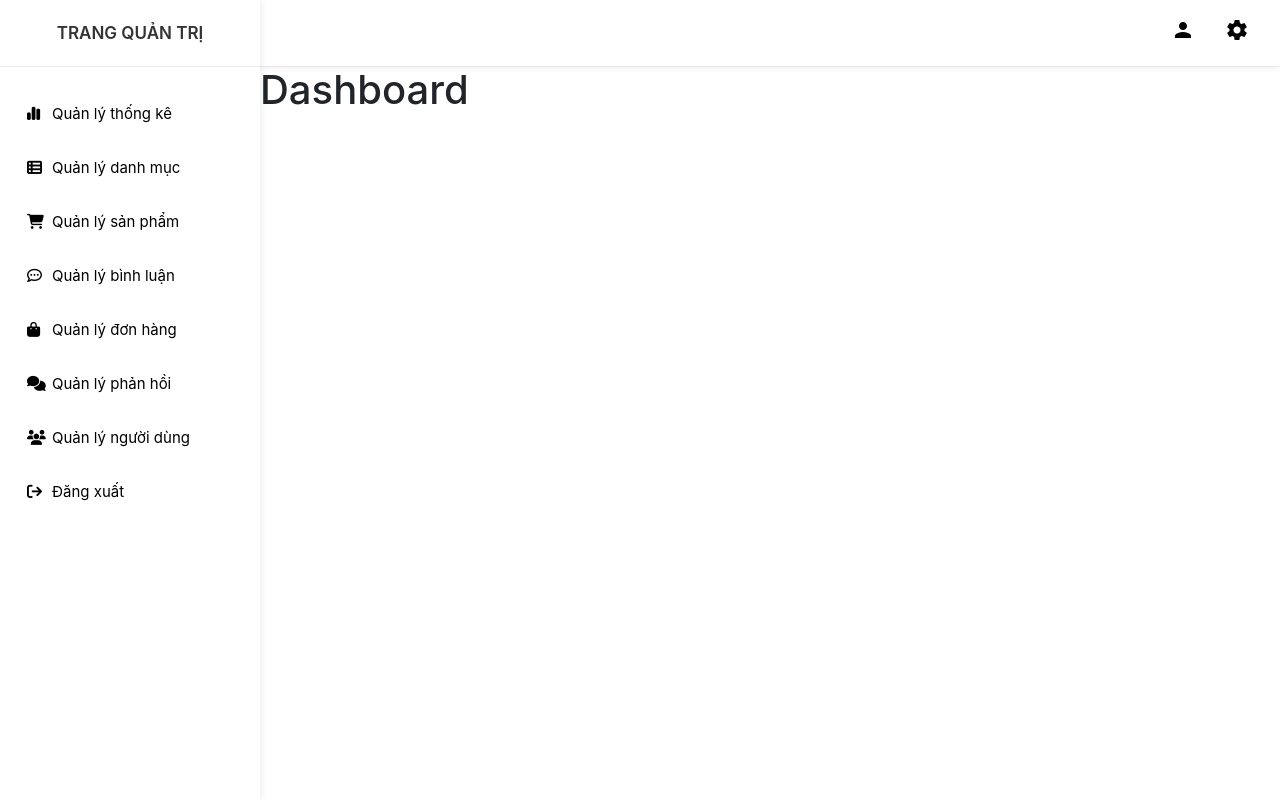
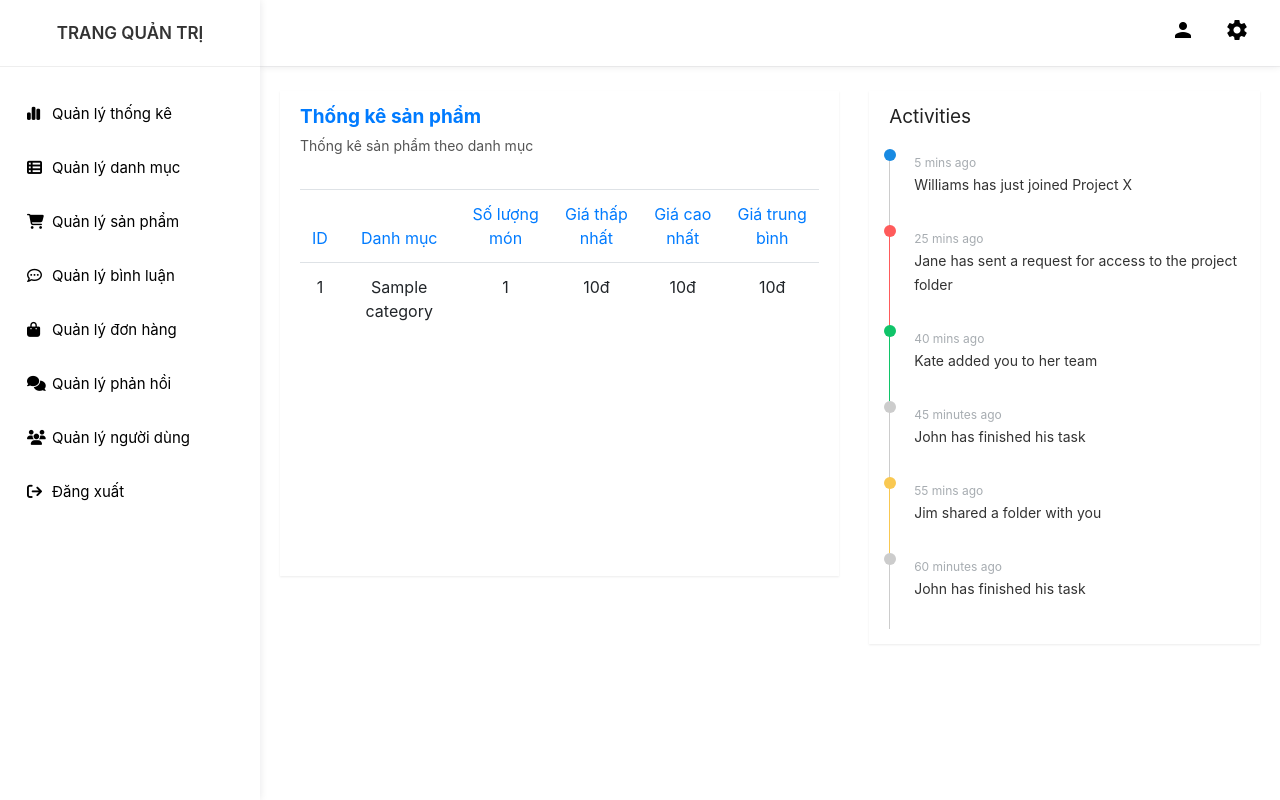
Before and after one commit to dinhdc1111/CookyFood-PHP, a PHP site: page /admin/index.php in a window 1280 px wide. Run offline with PHP 8.4, Linux system fonts and the light colour scheme; tables that the repository leaves empty or names only in its code hold one stand-in row (values such as "Sample post"); some libraries are stand-ins or nearby versions; some web fonts are replaced.

Commit message:
feat: :sparkles: statistics product by category

```diff
--- a/admin/index.php
+++ b/admin/index.php
@@ -8,6 +8,7 @@ include("../dao/product.php");
 include("../dao/account.php");
 include("../dao/comment.php");
 include("../dao/cart.php");
+include("../dao/statistics.php");
 date_default_timezone_set('Asia/Ho_Chi_Minh');
 
 include("./layout/header-admin.php");
@@ -22,6 +23,11 @@ $imagePath = "uploads/";
 
 $req = isset($_GET['req']) ? $_GET['req'] : "dashboard";
 switch ($req) {
+        // Controller statistics: Thống kê
+    case 'statistics':
+        $list_statistics_product = statistics_select_all_product();
+        include("./statistics/list.php");
+        break;
         // Controller category
     case 'category':
         $list_category = category_select_all();
@@ -218,7 +224,6 @@ switch ($req) {
             update_bill_status($id, $bill_status);
             $message_success = "Cập nhật trạng thái thành công";
         }
-        // $list_order = bill_select_all($id_user);
         $list_bill = bill_select_all_manager("", 0);
         include("./order/list.php");
         break;
@@ -228,7 +233,8 @@ switch ($req) {
         exit();
         break;
     default:
-        include("./dashboard.php");
+        $list_statistics_product = statistics_select_all_product();
+        include("./statistics/list.php");
         break;
 }
 include("./layout/footer-admin.php");
--- a/admin/layout/sidebar-admin.php
+++ b/admin/layout/sidebar-admin.php
@@ -7,7 +7,7 @@
         </div>
         <ul class="list-unstyled components">
             <li class="dropdown">
-                <a href="index.php" class="dashboard">
+                <a href="index.php?req=statistics" class="dashboard">
                     <i class="fa-solid fa-chart-simple"></i><span>Quản lý thống kê</span></a>
             </li>
             <li class="dropdown">
--- /dev/null
+++ b/admin/statistics/list.php
@@ -0,0 +1,176 @@
+<?php
+include('../global.php');
+?>
+<div class="main-content">
+    <!-- <div class="row">
+        <div class="col-lg-3 col-md-6 col-sm-6">
+            <div class="card card-stats">
+                <div class="card-header">
+                    <div class="icon icon-warning">
+                        <span class="material-icons">equalizer</span>
+                    </div>
+                </div>
+                <div class="card-content">
+                    <p class="category"><strong>Visits</strong></p>
+                    <h3 class="card-title">9,340</h3>
+                </div>
+                <div class="card-footer">
+                    <div class="stats">
+                        <i class="material-icons text-info">info</i>
+                        <a href="#pablo">See detailed report</a>
+                    </div>
+                </div>
+            </div>
+        </div>
+        <div class="col-lg-3 col-md-6 col-sm-6">
+            <div class="card card-stats">
+                <div class="card-header">
+                    <div class="icon icon-rose">
+                        <span class="material-icons">shopping_cart</span>
+
+                    </div>
+                </div>
+                <div class="card-content">
+                    <p class="category"><strong>Orders</strong></p>
+                    <h3 class="card-title">102</h3>
+                </div>
+                <div class="card-footer">
+                    <div class="stats">
+                        <i class="material-icons">local_offer</i> Product-wise sales
+                    </div>
+                </div>
+            </div>
+        </div>
+        <div class="col-lg-3 col-md-6 col-sm-6">
+            <div class="card card-stats">
+                <div class="card-header">
+                    <div class="icon icon-success">
+                        <span class="material-icons">
+                            attach_money
+                        </span>
+
+                    </div>
+                </div>
+                <div class="card-content">
+                    <p class="category"><strong>Revenue</strong></p>
+                    <h3 class="card-title">$23,100</h3>
+                </div>
+                <div class="card-footer">
+                    <div class="stats">
+                        <i class="material-icons">date_range</i> Weekly sales
+                    </div>
+                </div>
+            </div>
+        </div>
+        <div class="col-lg-3 col-md-6 col-sm-6">
+            <div class="card card-stats">
+                <div class="card-header">
+                    <div class="icon icon-info">
+
+                        <span class="material-icons">
+                            follow_the_signs
+                        </span>
+                    </div>
+                </div>
+                <div class="card-content">
+                    <p class="category"><strong>Followers</strong></p>
+                    <h3 class="card-title">+245</h3>
+                </div>
+                <div class="card-footer">
+                    <div class="stats">
+                        <i class="material-icons">update</i> Just Updated
+                    </div>
+                </div>
+            </div>
+        </div>
+    </div> -->
+    <div class="row ">
+        <div class="col-lg-7 col-md-12">
+            <div class="card" style="min-height: 485px">
+                <div class="card-header card-header-text">
+                    <h4 class="card-title">
+                        <strong class="text-primary">Thống kê sản phẩm</strong>
+                    </h4>
+                    <p class="category">Thống kê sản phẩm theo danh mục</p>
+                </div>
+                <div class="card-content table-responsive">
+                    <table class="table table-hover">
+                        <thead class="text-primary">
+                            <tr class="text-center">
+                                <th>ID</th>
+                                <th>Danh mục</th>
+                                <th>Số lượng món</th>
+                                <th>Giá thấp nhất</th>
+                                <th>Giá cao nhất</th>
+                                <th>Giá trung bình</th>
+                            </tr>
+                        </thead>
+                        <tbody>
+                            <?php
+                            foreach ($list_statistics_product as $statistics_product) {
+                                extract($statistics_product);
+                                echo '<tr class="text-center">
+                                    <td>' . $id_category . '</td>
+                                    <td>' . $name_category . '</td>
+                                    <td>' . $count_product . '</td>
+                                    <td>' . formatCurrency($min_price) . '</td>
+                                    <td>' . formatCurrency($max_price) . '</td>
+                                    <td>' . formatCurrency($avg_price) . '</td>
+                                </tr>';
+                            }
+                            ?>
+                        </tbody>
+                    </table>
+                </div>
+            </div>
+        </div>
+
+        <div class="col-lg-5 col-md-12">
+            <div class="card" style="min-height: 485px">
+                <div class="card-header card-header-text">
+                    <h4 class="card-title">Activities</h4>
+                </div>
+                <div class="card-content">
+                    <div class="streamline">
+                        <div class="sl-item sl-primary">
+                            <div class="sl-content">
+                                <small class="text-muted">5 mins ago</small>
+                                <p>Williams has just joined Project X</p>
+                            </div>
+                        </div>
+                        <div class="sl-item sl-danger">
+                            <div class="sl-content">
+                                <small class="text-muted">25 mins ago</small>
+                                <p>Jane has sent a request for access to the project folder</p>
+                            </div>
+                        </div>
+                        <div class="sl-item sl-success">
+                            <div class="sl-content">
+                                <small class="text-muted">40 mins ago</small>
+                                <p>Kate added you to her team</p>
+                            </div>
+                        </div>
+                        <div class="sl-item">
+                            <div class="sl-content">
+                                <small class="text-muted">45 minutes ago</small>
+                                <p>John has finished his task</p>
+                            </div>
+                        </div>
+                        <div class="sl-item sl-warning">
+                            <div class="sl-content">
+                                <small class="text-muted">55 mins ago</small>
+                                <p>Jim shared a folder with you</p>
+                            </div>
+                        </div>
+                        <div class="sl-item">
+                            <div class="sl-content">
+                                <small class="text-muted">60 minutes ago</small>
+                                <p>John has finished his task</p>
+                            </div>
+                        </div>
+                    </div>
+                </div>
+
+            </div>
+        </div>
+    </div>
--- /dev/null
+++ b/dao/statistics.php
@@ -0,0 +1,23 @@
+<?php
+require_once 'pdo.php';
+
+function thong_ke_binh_luan()
+{
+    $sql = "SELECT hh.ma_hh, hh.ten_hh,"
+        . " COUNT(*) so_luong,"
+        . " MIN(bl.ngay_bl) cu_nhat,"
+        . " MAX(bl.ngay_bl) moi_nhat"
+        . " FROM binh_luan bl "
+        . " JOIN hang_hoa hh ON hh.ma_hh=bl.ma_hh "
+        . " GROUP BY hh.ma_hh, hh.ten_hh"
+        . " HAVING so_luong > 0";
+    return pdo_query($sql);
+}
+function statistics_select_all_product()
+{
+    $sql = "SELECT category.id AS id_category, category.name AS name_category, COUNT(product.id) AS count_product, MIN(product.price) AS min_price, MAX(product.price) AS max_price, AVG(product.price) AS avg_price";
+    $sql .= " FROM product LEFT JOIN category ON category.id = product.category_id";
+    $sql .= " GROUP BY category.id ORDER BY category.id DESC";
+    $list_statistics_product = pdo_query($sql);
+    return $list_statistics_product;
+}
```
Also changed, not shown: dao/thong-ke.php (deleted, +0 -26 lines).
